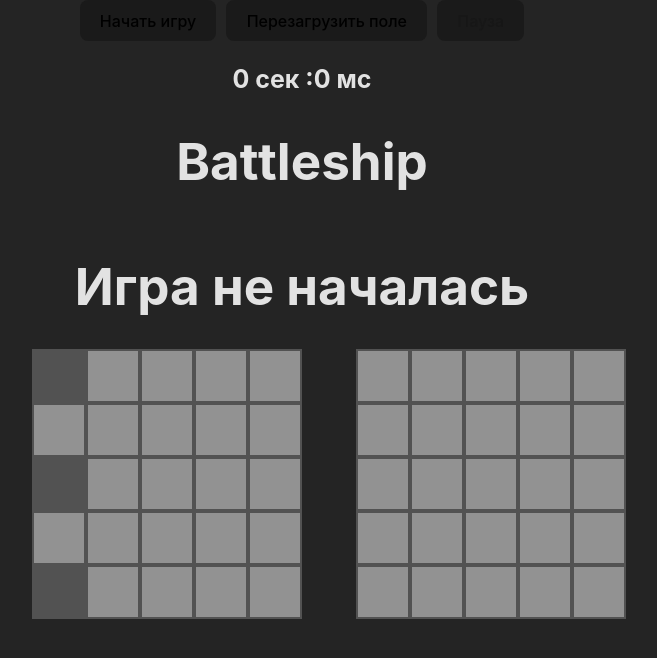
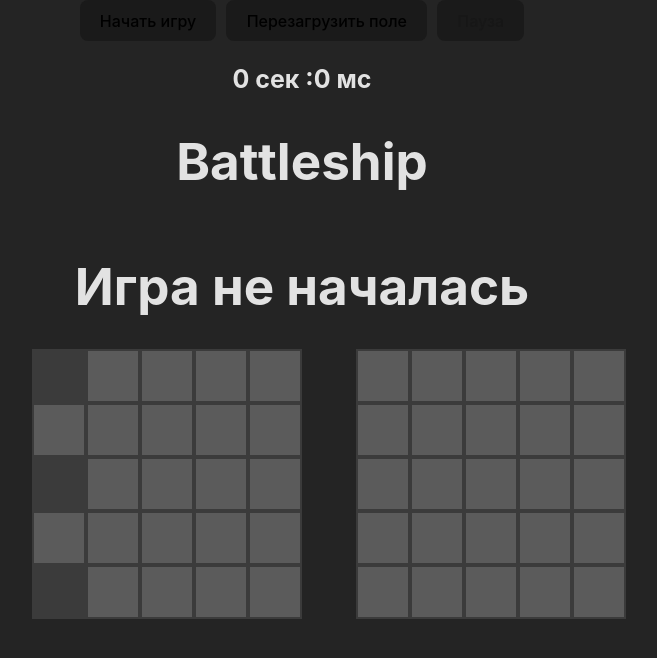
Before and after one commit to sad1k/battleship, a React (Vite) app in the folder battleship/: page / in a window 1280 px wide. Shown: the top 658 px of the page, without its empty margins (338-995 px from the left). Built offline with nearby package versions, Linux system fonts and the light colour scheme.

Commit message:
fix: bug with reset field button

```diff
--- a/battleship/src/App.tsx
+++ b/battleship/src/App.tsx
@@ -100,14 +100,19 @@ function App() {
     [bot.botTimerRef, enemyField, myField]
   );
 
-  const handleResetField = () => {
+  const clearIntervals = useCallback(() => {
+    clearInterval(timerRef.current);
+    clearInterval(bot.botTimerRef.current);
+  }, [bot.botTimerRef]);
+
+  const handleResetField = useCallback(() => {
     setIsStarted(false);
     setPaused(false);
     clearIntervals();
     initFields();
     setCountToLose(3);
     setCountToWin(3);
-  };
+  }, [clearIntervals])
 
   const reset = useCallback(() => {
     clearInterval(timerRef.current);
@@ -142,10 +147,6 @@ function App() {
     }
   };
 
-  const clearIntervals = useCallback(() => {
-    clearInterval(timerRef.current);
-    clearInterval(bot.botTimerRef.current);
-  }, [bot.botTimerRef]);
 
   const stopGame = useCallback(() => {
     setIsStarted(false);
@@ -170,7 +171,7 @@ function App() {
         <Timer timeLeft={timeLeft} />
         <Title isStarted={isStarted} disabled={disabled} />
         <div>
-          <DissableWrapper disabled={paused}>
+          <DissableWrapper disabled={!isStarted || paused}>
             <Game
               isStarted={paused}
               setField={setField}
```
